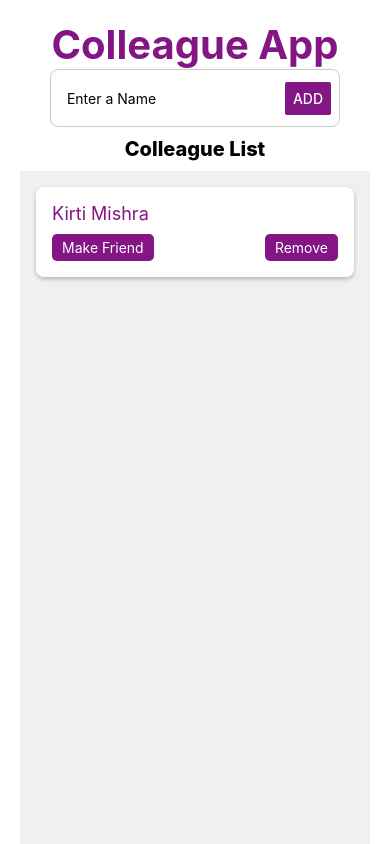
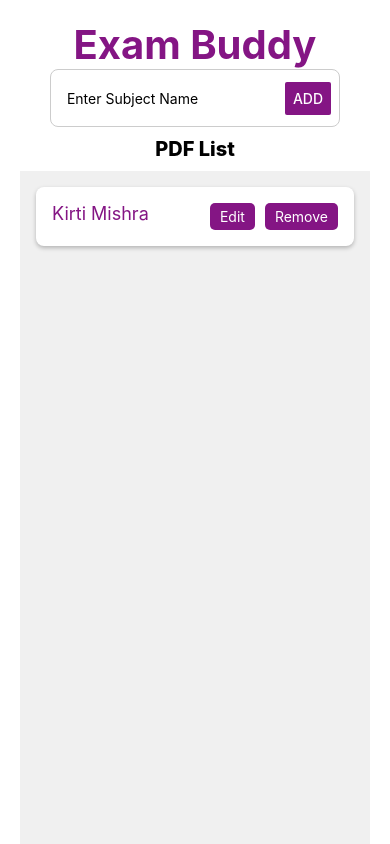
Before and after one commit to Titansingh/AwesomeProject, a React Native app: screen / in a window 390 px wide. Built offline with nearby package versions, Linux system fonts and the light colour scheme.

Commit message:
task edit implemented

```diff
--- a/App.tsx
+++ b/App.tsx
@@ -9,9 +9,9 @@ function App() {
   return (
     <Provider store={store}>
       <SafeAreaView style={styles.container}>
-        <Text style={styles.headingText}>Colleague App</Text>
+        <Text style={styles.headingText}>Exam Buddy</Text>
         <EnterTextBar />
-        <Text style={styles.subHeadingText}>Colleague List</Text>
+        <Text style={styles.subHeadingText}>PDF List</Text>
         <ShowTodoList />
       </SafeAreaView>
     </Provider>
--- a/redux/apiSlice/todoSlice.js
+++ b/redux/apiSlice/todoSlice.js
@@ -17,9 +17,16 @@ export const todoSlice = createSlice({
     },
     removeTodo: (state, action) => {
       state.todos = state.todos.filter(todo => todo.id != action.payload);
+    },
+    updateTodo: (state,action) =>{
+      state.todos = state.todos.map(todo =>{
+        if(todo.id==action.payload.id){
+          return action.payload;
+        }else return todo
+      })
     }
   }
 })
-export const {addTodo, removeTodo} = todoSlice.actions;
+export const {addTodo, removeTodo,updateTodo} = todoSlice.actions;
 
 export default todoSlice.reducer;
--- a/src/components/enterTextBar.jsx
+++ b/src/components/enterTextBar.jsx
@@ -19,7 +19,7 @@ const EnterTextBar = () => {
           style={styles.input}
           onChangeText={onChangeText}
           value={text}
-          placeholder='Enter a Name'
+          placeholder='Enter Subject Name'
         />
         <Button
           title="Add"
--- a/src/components/showTodoList.jsx
+++ b/src/components/showTodoList.jsx
@@ -1,25 +1,53 @@
-import React from 'react';
+import React, { useState } from 'react';
 import {
   View,
   Text,
   StyleSheet,
   FlatList,
   TouchableOpacity,
-  SafeAreaView,
+  TextInput,
+  Modal,
 } from 'react-native';
-import {useSelector} from 'react-redux';
+import { useSelector } from 'react-redux';
+import { useDispatch } from 'react-redux';
+import { removeTodo, updateTodo } from '../../redux/apiSlice/todoSlice';
 
-export default function showTodoList() {
-  const todos = useSelector(state => state.todos);
+export default function ShowTodoList() {
+  const [modalVisible, setModalVisible] = useState(false);
+  const [editingItem, setEditingItem] = useState(null); // Store the item being edited
+  const [updatedText, setUpdatedText] = useState(''); // Store the updated text
+  const todos = useSelector((state) => state.todos);
+  const dispatch = useDispatch();
 
-  const Item = ({text}) => (
+  const handleRemoveButtonPress = (id) => {
+    dispatch(removeTodo(id));
+  };
+
+  const handleUpdateButtonPress = (payload) => {
+    dispatch(updateTodo(payload));
+    setModalVisible(false); // Close the modal after updating
+  };
+
+  const handleEditButtonPress = (item) => {
+    setEditingItem(item);
+    setUpdatedText(item.text); // Set the initial value for the input field
+    setModalVisible(true);
+  };
+
+  const Item = ({ item }) => (
     <View style={styles.item}>
-      <Text style={styles.title}>{text}</Text>
+      <View style={styles.textContainer}>
+        <Text style={styles.textName}>{item.text}</Text>
+      </View>
       <View style={styles.buttonContainer}>
-        <TouchableOpacity style={styles.button}>
-          <Text style={styles.buttonText}>Make Friend</Text>
+        <TouchableOpacity
+          style={styles.button}
+          onPress={() => handleEditButtonPress(item)}>
+          <Text style={styles.buttonText}>Edit</Text>
         </TouchableOpacity>
-        <TouchableOpacity style={styles.button}>
+        <TouchableOpacity
+          style={styles.button}
+          onPress={() => handleRemoveButtonPress(item.id)}>
           <Text style={styles.buttonText}>Remove</Text>
         </TouchableOpacity>
       </View>
@@ -30,10 +58,32 @@ export default function showTodoList() {
     <View style={styles.container}>
       <FlatList
         data={todos}
-        renderItem={({item}) => <Item text={item.text} />}
-        keyExtractor={item => item.id}
-        style={styles.flatList} // Set the style here
+        renderItem={({ item }) => <Item item={item} />}
+        keyExtractor={(item) => item.id}
+        style={styles.flatList}
       />
+
+      <Modal animationType="slide" transparent={true} visible={modalVisible}>
+        <View style={styles.modalContainer}>
+          <TextInput
+            style={styles.editInput}
+            value={updatedText}
+            onChangeText={(text) => setUpdatedText(text)}
+          />
+          <TouchableOpacity
+            style={styles.editButton}
+            onPress={() =>
+              handleUpdateButtonPress({ id: editingItem.id, text: updatedText })
+            }>
+            <Text style={styles.buttonText}>Save</Text>
+          </TouchableOpacity>
+          <TouchableOpacity
+            style={styles.editButton}
+            onPress={() => setModalVisible(false)}>
+            <Text style={styles.buttonText}>Cancel</Text>
+          </TouchableOpacity>
+        </View>
+      </Modal>
     </View>
   );
 }
@@ -45,7 +95,6 @@ const styles = StyleSheet.create({
     width: 350,
   },
   item: {
-
     backgroundColor: '#fff',
     borderRadius: 8,
     elevation: 3,
@@ -58,21 +107,25 @@ const styles = StyleSheet.create({
     shadowRadius: 4,
     margin: 16,
     padding: 16,
+    flexDirection: 'row',
+    justifyContent: 'space-between',
   },
-  title: {
+  textContainer: {
+    flex: 1,
+  },
+  textName: {
     fontSize: 18,
     color: '#841584',
   },
   buttonContainer: {
     flexDirection: 'row',
-    justifyContent: 'space-between',
-    marginTop: 10,
   },
   button: {
     backgroundColor: '#841584',
     borderRadius: 5,
     paddingHorizontal: 10,
     paddingVertical: 5,
+    marginLeft: 10,
   },
   buttonText: {
     color: '#fff',
@@ -80,4 +133,28 @@ const styles = StyleSheet.create({
   flatList: {
     flex: 1,
   },
+  modalContainer: {
+
+    flex: 1,
+    justifyContent: 'center',
+    alignItems: 'center',
+    backgroundColor: 'rgba(0, 0, 0, 0.5)',
+  },
+  editInput: {
+    backgroundColor: '#fff',
+    width: 250,
+    height: 40,
+    borderWidth: 1,
+    borderColor: '#ccc',
+    borderRadius: 5,
+    marginBottom: 10,
+    paddingHorizontal: 10,
+  },
+  editButton: {
+    backgroundColor: '#841584',
+    borderRadius: 5,
+    paddingHorizontal: 10,
+    paddingVertical: 5,
+    margin: 5,
+  },
 });
```
